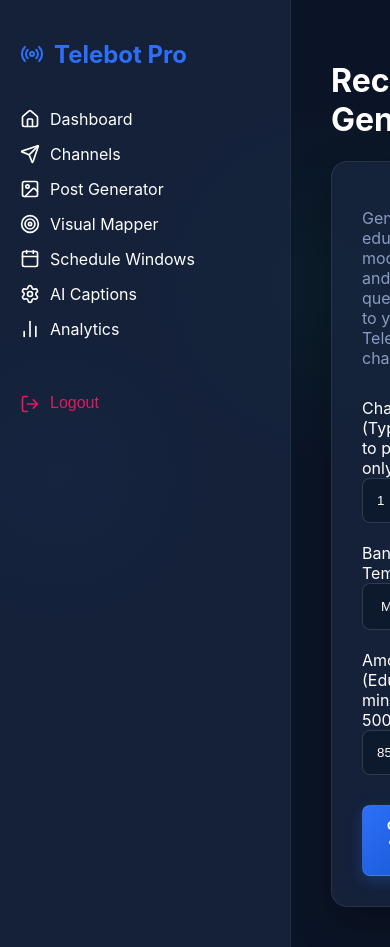
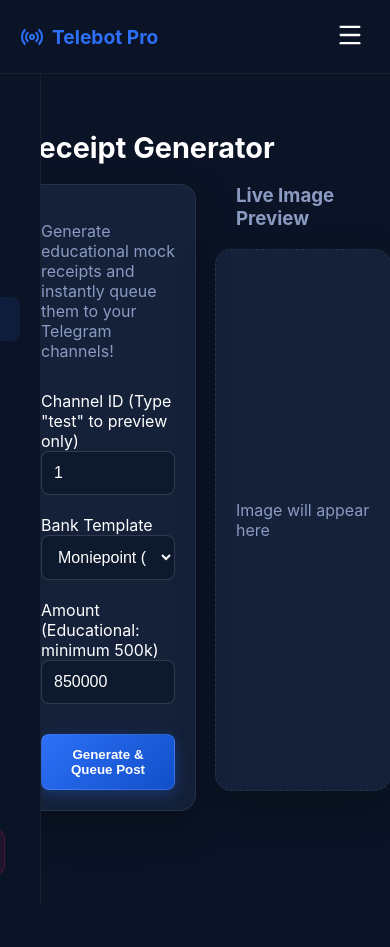
Before and after one commit to Muhamzy-ui/BankwalletAI, a React (Vite) app in the folder frontend/: page /posts in a window 390 px wide. After the commit the page ends 881 px from the top, so only its background shows below. Built offline with nearby package versions, Linux system fonts and the light colour scheme; sample sign-in values are in the browser's storage.

Commit message:
Make dashboard fully mobile responsive and link Settings page

```diff
--- a/frontend/src/components/Layout.jsx
+++ b/frontend/src/components/Layout.jsx
@@ -1,28 +1,118 @@
-import { Outlet, Link } from 'react-router-dom';
+import { useState } from 'react';
+import { Outlet, Link, useLocation } from 'react-router-dom';
 import { useAuth } from '../context/AuthContext';
-import { Home, Send, Calendar, Image as ImageIcon, BarChart2, Settings as SettingsIcon, LogOut, Radio, Target } from 'lucide-react';
+import { Home, Send, Calendar, Image as ImageIcon, BarChart2, Settings as SettingsIcon, LogOut, Radio, Target, Menu, X, MessageSquareText } from 'lucide-react';
 
 export default function Layout() {
     const { logout } = useAuth();
+    const location = useLocation();
+    const [mobileOpen, setMobileOpen] = useState(false);
+
+    // Auto-close menu on mobile when a link is clicked
+    const closeMenu = () => setMobileOpen(false);
+
+    const getLinkStyle = (path) => {
+        const isActive = location.pathname === path;
+        return {
+            color: isActive ? 'var(--brand)' : 'white',
+            textDecoration: 'none',
+            display: 'flex',
+            alignItems: 'center',
+            gap: '12px',
+            padding: '12px 15px',
+            borderRadius: '8px',
+            background: isActive ? 'rgba(45, 111, 247, 0.1)' : 'transparent',
+            transition: 'all 0.2s',
+            fontWeight: isActive ? '600' : '400'
+        };
+    };
 
     return (
-        <div style={{ display: 'flex', minHeight: '100vh' }}>
-            <aside style={{ width: '250px', background: 'var(--panel)', padding: '20px', borderRight: '1px solid rgba(255,255,255,0.05)' }}>
-                <h2 style={{ color: 'var(--brand)', marginBottom: '40px', display:'flex', alignItems:'center', gap:'10px' }}><Radio /> Telebot Pro</h2>
-                <nav style={{ display: 'flex', flexDirection: 'column', gap: '15px' }}>
-                    <Link to="/" style={{ color: 'white', textDecoration: 'none', display:'flex', gap:'10px' }}><Home size={20}/> Dashboard</Link>
-                    <Link to="/channels" style={{ color: 'white', textDecoration: 'none', display:'flex', gap:'10px' }}><Send size={20}/> Channels</Link>
-                    <Link to="/posts" style={{ color: 'white', textDecoration: 'none', display:'flex', gap:'10px' }}><ImageIcon size={20}/> Post Generator</Link>
-                    <Link to="/mapper" style={{ color: 'white', textDecoration: 'none', display:'flex', gap:'10px' }}><Target size={20}/> Visual Mapper</Link>
-                    <Link to="/schedule" style={{ color: 'white', textDecoration: 'none', display:'flex', gap:'10px' }}><Calendar size={20}/> Schedule Windows</Link>
-                    <Link to="/captions" style={{ color: 'white', textDecoration: 'none', display:'flex', gap:'10px' }}><SettingsIcon size={20}/> AI Captions</Link>
-                    <Link to="/analytics" style={{ color: 'white', textDecoration: 'none', display:'flex', gap:'10px' }}><BarChart2 size={20}/> Analytics</Link>
-                    <button onClick={logout} style={{ background: 'transparent', color: 'var(--danger)', border: 'none', cursor: 'pointer', textAlign: 'left', padding: 0, marginTop: '40px', display:'flex', gap:'10px', fontSize:'16px' }}>
-                        <LogOut size={20}/> Logout
+        <div style={{ display: 'flex', minHeight: '100vh', position: 'relative' }}>
+
+            {/* Mobile Header Toggle */}
+            <div className="mobile-header" style={{
+                display: 'none',
+                padding: '20px',
+                background: 'var(--bg)',
+                borderBottom: '1px solid rgba(255,255,255,0.05)',
+                justifyContent: 'space-between',
+                alignItems: 'center',
+                position: 'fixed',
+                top: 0, left: 0, right: 0,
+                zIndex: 50
+            }}>
+                <h2 style={{ color: 'var(--brand)', margin: 0, display: 'flex', alignItems: 'center', gap: '8px', fontSize: '1.2rem' }}>
+                    <Radio size={24}/> Telebot Pro
+                </h2>
+                <button onClick={() => setMobileOpen(!mobileOpen)} style={{ background: 'transparent', border: 'none', color: 'white' }}>
+                    {mobileOpen ? <X size={28}/> : <Menu size={28}/>}
+                </button>
+            </div>
+
+            {/* Injected Mobile CSS for Header */}
+            <style dangerouslySetInnerHTML={{__html: `
+                @media (max-width: 768px) {
+                    .mobile-header { display: flex !important; }
+                    .main-content { padding-top: 80px !important; padding-left: 20px !important; padding-right: 20px !important;}
+                    .sidebar {
+                        position: fixed;
+                        top: 70px;
+                        left: ${mobileOpen ? '0' : '-100%'};
+                        width: 100% !important;
+                        height: calc(100vh - 70px);
+                        z-index: 40;
+                        transition: left 0.3s ease;
+                        background: var(--bg) !important;
+                    }
+                }
+            `}} />
+
+            <aside className="sidebar" style={{
+                width: '280px',
+                background: 'var(--panel)',
+                padding: '30px 20px',
+                borderRight: '1px solid rgba(255,255,255,0.05)',
+                display: 'flex',
+                flexDirection: 'column',
+                overflowY: 'auto'
+            }}>
+                <h2 className="desktop-brand" style={{ color: 'var(--brand)', marginBottom: '50px', display: 'flex', alignItems: 'center', gap: '12px', paddingLeft: '15px' }}>
+                    <Radio /> Telebot Pro
+                </h2>
+
+                <nav style={{ display: 'flex', flexDirection: 'column', gap: '5px', flex: 1 }}>
+                    <Link to="/" onClick={closeMenu} style={getLinkStyle('/')}><Home size={20}/> Dashboard</Link>
+                    <Link to="/channels" onClick={closeMenu} style={getLinkStyle('/channels')}><Send size={20}/> Channels</Link>
+                    <Link to="/posts" onClick={closeMenu} style={getLinkStyle('/posts')}><ImageIcon size={20}/> Generator</Link>
+                    <Link to="/mapper" onClick={closeMenu} style={getLinkStyle('/mapper')}><Target size={20}/> Automation Mapper</Link>
+                    <Link to="/schedule" onClick={closeMenu} style={getLinkStyle('/schedule')}><Calendar size={20}/> Smart Timers</Link>
+                    <Link to="/captions" onClick={closeMenu} style={getLinkStyle('/captions')}><MessageSquareText size={20}/> AI Captions</Link>
+                    <Link to="/settings" onClick={closeMenu} style={getLinkStyle('/settings')}><SettingsIcon size={20}/> Bot Settings</Link>
+                </nav>
+
+                <div style={{ padding: '0 15px', marginTop: '40px' }}>
+                    <button onClick={logout} style={{
+                        background: 'rgba(227, 25, 95, 0.1)',
+                        color: 'var(--danger)',
+                        border: '1px solid rgba(227, 25, 95, 0.2)',
+                        cursor: 'pointer',
+                        padding: '12px',
+                        borderRadius: '8px',
+                        display: 'flex',
+                        gap: '10px',
+                        fontSize: '14px',
+                        width: '100%',
+                        fontWeight: '600',
+                        justifyContent: 'center',
+                        alignItems: 'center'
+                    }}>
+                        <LogOut size={18}/> Secure Logout
                     </button>
-                </nav>
+                </div>
             </aside>
-            <main style={{ flex: 1, padding: '40px', overflowY: 'auto' }}>
+
+            <main className="main-content" style={{ flex: 1, padding: '50px', overflowY: 'auto', background: 'var(--bg)' }}>
                 <Outlet />
             </main>
         </div>
--- a/frontend/src/index.css
+++ b/frontend/src/index.css
@@ -75,3 +75,25 @@
 .animate-fade-up {
   animation: fadeUp 0.6s cubic-bezier(0.16, 1, 0.3, 1) forwards;
 }
+
+/* Mobile Responsiveness */
+@media (max-width: 768px) {
+  .glass-panel {
+    padding: 20px;
+    margin-bottom: 20px;
+  }
+
+  h1 { font-size: 1.8rem; margin-top: 50px; }
+
+  input, select, textarea {
+    padding: 12px;
+    font-size: 16px; /* Prevents iOS auto-zoom */
+  }
+
+  /* Force action buttons to wrap on mobile */
+  .btn-group {
+    display: flex;
+    flex-direction: column;
+    width: 100%;
+  }
+}
```
